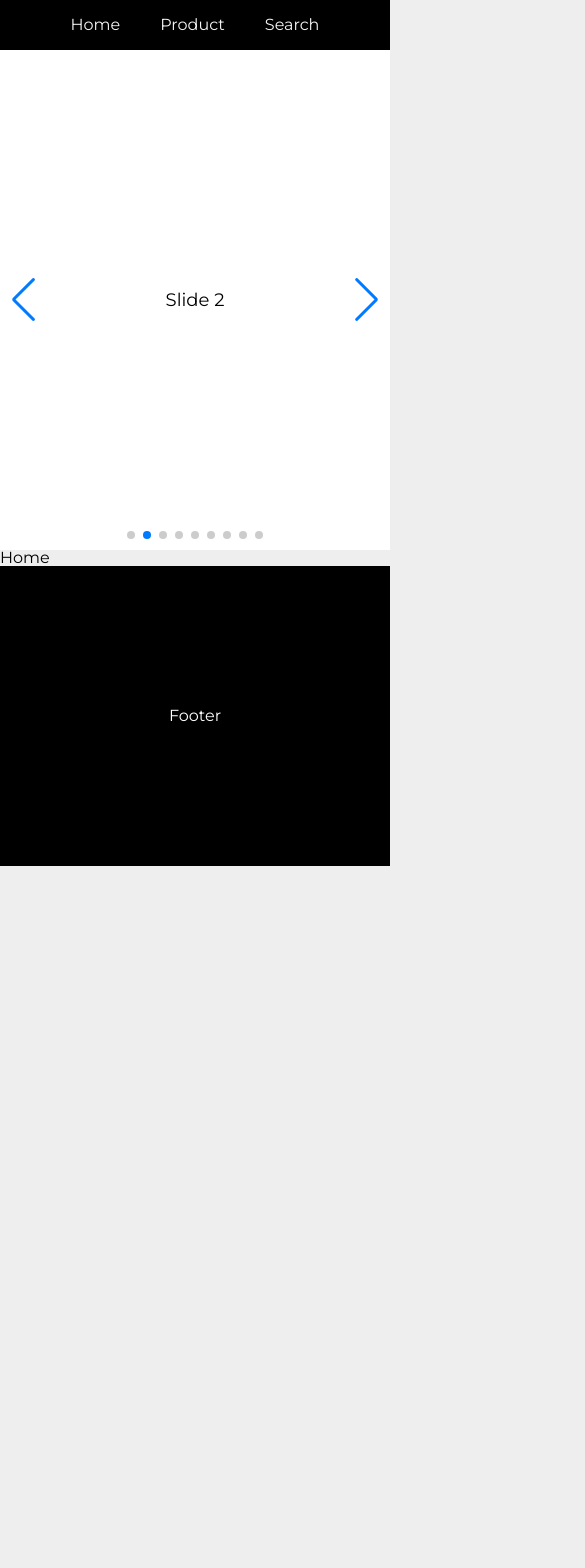
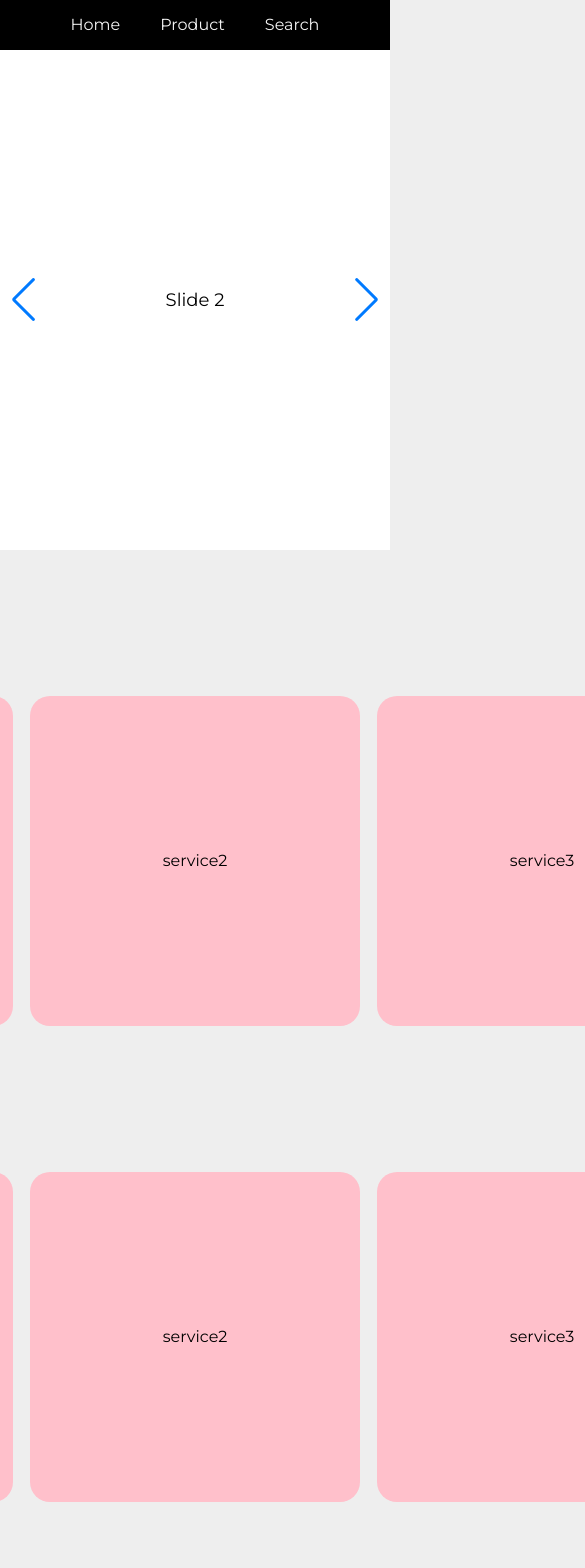
Before and after one commit to azerckid/reactjs-subpurchase, a React (Create React App) app: page / in a window 390 px wide. Shown: the top 1568 px of the page, 585 px wide, since content can reach past the window. Before the commit the page ends 866 px from the top, so only its background shows below. Built offline with nearby package versions, Linux system fonts and the light colour scheme.

Commit message:
1. layOut setup 2. before responsive

```diff
--- a/src/components/layOut/Footer.js
+++ b/src/components/layOut/Footer.js
@@ -3,16 +3,52 @@ import styled from "styled-components";
 
 const FooterContainer = styled.div`
   width: 100vw;
+  display: flex;
+  justify-content: center;
+  align-items: center;
+  background-color: #343434;
+  color: #fff;
+`;
+const FooterInfo = styled.div`
+  width: 1024px;
+  margin: 20px 0;
+  display: flex;
+  flex-direction: column;
+  justify-content: space-between;
+  align-items: center;
+`;
+const CompanyInfo = styled.div`
+  width: 1024px;
+  margin: 20px 0;
+  display: flex;
+  flex-direction: row;
+  justify-content: space-between;
+  align-items: center;
+`;
+const CompanyInfoItem = styled.div`
+  width: 500px;
+  height: 300px;
+`;
+const Disclaimer = styled.div`
+  width: 1024px;
   height: 300px;
   display: flex;
   justify-content: center;
-  align-items: center;
-  background-color: #000;
-  color: #fff;
+  align-items: flex-start;
 `;
 
 function Footer() {
-  return <FooterContainer>Footer</FooterContainer>;
+  return (
+    <FooterContainer>
+      <FooterInfo>
+        <CompanyInfo>
+          <CompanyInfoItem>center info</CompanyInfoItem>
+          <CompanyInfoItem>account info</CompanyInfoItem>
+        </CompanyInfo>
+        <Disclaimer>disclaimer</Disclaimer>
+      </FooterInfo>
+    </FooterContainer>
+  );
 }
 
 export default Footer;
--- a/src/components/swiper/Swiper.js
+++ b/src/components/swiper/Swiper.js
@@ -26,14 +26,13 @@ function SwiperHome() {
         centeredSlides={true}
         autoplay={{
           delay: 2500,
-          disableOnInteraction: false,
         }}
-        pagination={{
-          clickable: true,
-        }}
+        // pagination={{
+        //   clickable: true,
+        // }}
         navigation={true}
         modules={[Autoplay, Pagination, Navigation]}
-        className="mySwiper"
+        // className="mySwiper"
       >
         <SwiperSlide>Slide 1</SwiperSlide>
         <SwiperSlide>Slide 2</SwiperSlide>
--- a/src/scene/Home.js
+++ b/src/scene/Home.js
@@ -2,13 +2,105 @@ import React from "react";
 import styled from "styled-components";
 import Swiper from "../components/swiper/Swiper";
 
-const HomeContainer = styled.div``;
+const HomeContainer = styled.div`
+  display: flex;
+  flex-direction: column;
+  justify-content: center;
+  align-items: center;
+`;
+const HomeBoxContainer = styled.div`
+  width: 100vw;
+  margin: 50px 0;
+  display: flex;
+  flex-direction: column;
+  justify-content: center;
+  align-items: center;
+  /* background-color: yellowgreen; */
+`;
+const HomeBox = styled.div`
+  width: 1024px;
+  margin: 50px 0;
+  /* background-color: yellowgreen; */
+`;
+const Title = styled.div`
+  margin-bottom: 20px;
+  font-size: 26px;
+`;
+const ServiceBox = styled.div`
+  width: 1024px;
+  display: flex;
+  justify-content: space-between;
+  align-items: center;
+`;
+const ServiceBoxItem = styled.div`
+  width: ${(props) => props.width}px;
+  height: ${(props) => props.height}px;
+  display: flex;
+  justify-content: center;
+  align-items: center;
+  border-radius: 20px;
+  background-color: pink;
+`;
 
 const Home = () => {
   return (
     <HomeContainer>
       <Swiper></Swiper>
-      <div>Home</div>
+      <HomeBoxContainer>
+        <HomeBox>
+          <Title>our service</Title>
+          <ServiceBox>
+            <ServiceBoxItem width={330} height={330}>
+              service1
+            </ServiceBoxItem>
+            <ServiceBoxItem width={330} height={330}>
+              service2
+            </ServiceBoxItem>
+            <ServiceBoxItem width={330} height={330}>
+              service3
+            </ServiceBoxItem>
+          </ServiceBox>
+        </HomeBox>
+        <HomeBox>
+          <Title>best shop</Title>
+          <ServiceBox>
+            <ServiceBoxItem width={330} height={330}>
+              service1
+            </ServiceBoxItem>
+            <ServiceBoxItem width={330} height={330}>
+              service2
+            </ServiceBoxItem>
+            <ServiceBoxItem width={330} height={330}>
+              service3
+            </ServiceBoxItem>
+          </ServiceBox>
+        </HomeBox>
+        <HomeBox>
+          <Title>infomation</Title>
+          <ServiceBox>
+            <ServiceBoxItem width={330} height={330}>
+              service1
+            </ServiceBoxItem>
+            <ServiceBoxItem width={330} height={330}>
+              service2
+            </ServiceBoxItem>
+            <ServiceBoxItem width={330} height={330}>
+              service3
+            </ServiceBoxItem>
+          </ServiceBox>
+        </HomeBox>
+        <HomeBox>
+          <Title>now</Title>
+          <ServiceBox>
+            <ServiceBoxItem width={500} height={500}>
+              service1
+            </ServiceBoxItem>
+            <ServiceBoxItem width={500} height={500}>
+              service2
+            </ServiceBoxItem>
+          </ServiceBox>
+        </HomeBox>
+      </HomeBoxContainer>
     </HomeContainer>
   );
 };
```
